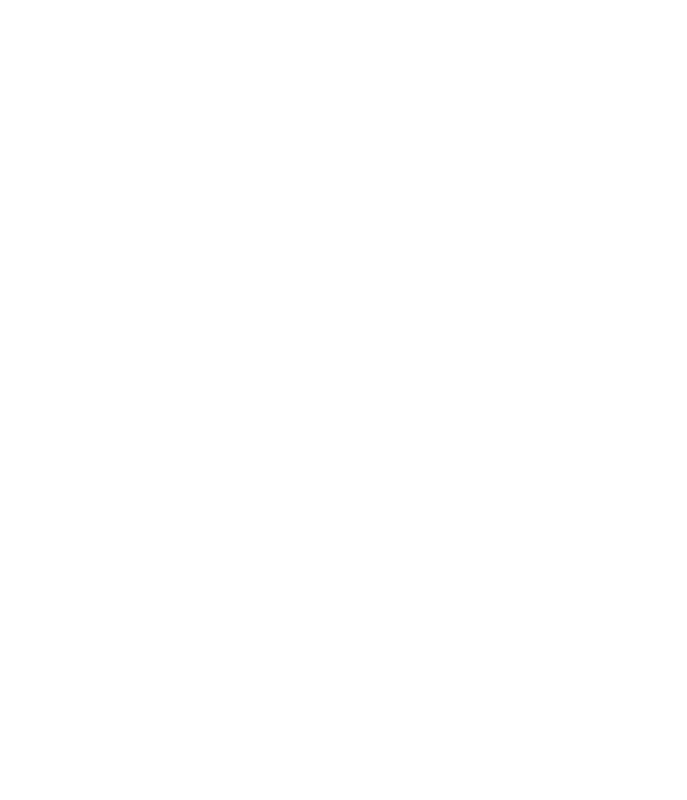
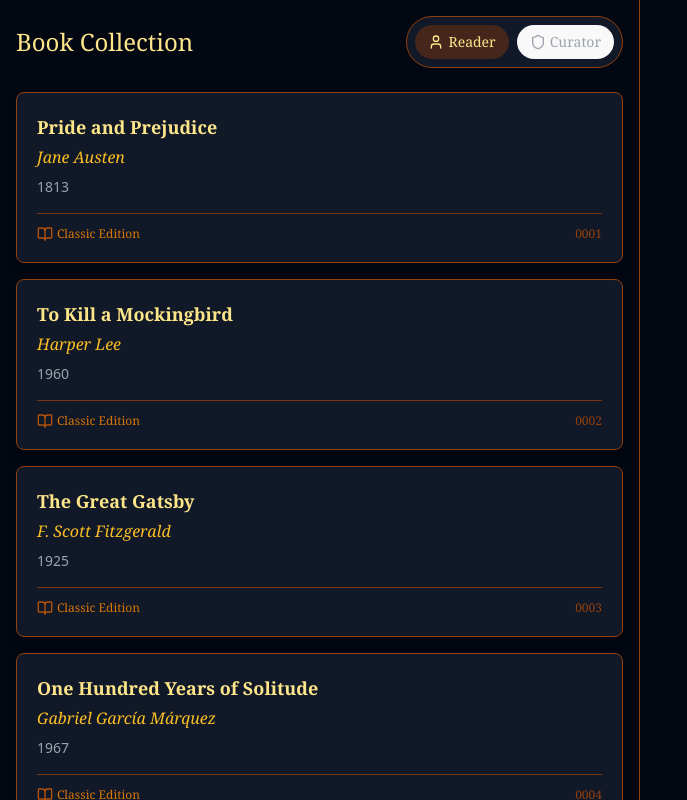
Before and after one commit to ahmadhassan44/web-tech-lab-11, a React (Vite) app: page / in a window 1280 px wide. Shown: the top 800 px of the page, without its empty margins (0-687 px from the left). Built offline with nearby package versions, Linux system fonts and the light colour scheme.

Commit message:
feat/add role and its context along with its usage

```diff
--- a/src/App.css
+++ b/src/App.css
@@ -1,9 +1,9 @@
-
 #root {
-  max-width: 1280px;
-  margin: 0 auto;
-  padding: 2rem;
-  text-align: center;
+  height: 100%;
+  width: 100%;
+  margin: 0;
+  padding: 0;
+  overflow: hidden;
 }
 
 .logo {
--- a/src/App.jsx
+++ b/src/App.jsx
@@ -1,11 +1,21 @@
-import './App.css'
+import './App.css';
+import BookList from './components/BookList';
+import { RoleProvider } from './contexts/RoleContext';
 
 function App() {
-
   return (
-    <>
-    </>
-  )
+    <RoleProvider>
+      <div className="flex bg-gray-950 min-h-screen w-full text-white">
+        <BookList />
+        <div className="w-1/2 p-4">
+          {/* Content for the right side */}
+          <div className="h-full flex items-center justify-center">
+            <p className="text-amber-200 text-xl font-serif">Select a book to view details</p>
+          </div>
+        </div>
+      </div>
+    </RoleProvider>
+  );
 }
 
-export default App
+export default App;
--- /dev/null
+++ b/src/components/AddBookComponent.jsx
@@ -0,0 +1,3 @@
+function AddBookComponenta) {
+
+}
--- /dev/null
+++ b/src/components/BookCard.jsx
@@ -0,0 +1,59 @@
+import { Pencil, Trash2, BookOpen } from 'lucide-react';
+import { useState } from 'react';
+import { useRole } from '../contexts/RoleContext';
+
+function BookCard({ book, onEditBook }) {
+  const [isEditing, setIsEditing] = useState(false);
+  const { role } = useRole();
+  const isAdmin = role === 'admin';
+
+  const handleDelete = () => {
+    // Handle delete logic
+    console.log('Delete book:', book.id);
+  };
+
+  return (
+    <div className="bg-gray-900 p-5 rounded-lg shadow-lg border border-amber-800 transition-all duration-300 hover:shadow-amber-900/30 hover:shadow-xl hover:scale-[1.02]">
+      <div className="flex justify-between items-start">
+        <div>
+          <h3 className="text-amber-200 font-serif text-lg font-bold">{book.title}</h3>
+          <p className="text-amber-400 font-serif italic mt-1">{book.author}</p>
+
+          {book.year && (
+            <p className="text-gray-400 text-sm mt-2">{book.year}</p>
+          )}
+        </div>
+
+        {isAdmin && (
+          <div className="flex space-x-2">
+            <button
+              onClick={() => setIsEditing(true)}
+              className="p-1 rounded-full bg-gray-800 text-amber-400 hover:text-amber-300 hover:bg-gray-700 transition-colors duration-200"
+              aria-label="Edit book"
+            >
+              <Pencil size={16} />
+            </button>
+            <button
+              onClick={handleDelete}
+              className="p-1 rounded-full bg-gray-800 text-amber-400 hover:text-red-400 hover:bg-gray-700 transition-colors duration-200"
+              aria-label="Delete book"
+            >
+              <Trash2 size={16} />
+            </button>
+          </div>
+        )}
+      </div>
+
+      {/* Decorative elements */}
+      <div className="mt-4 pt-3 border-t border-amber-900 flex justify-between items-center">
+        <div className="flex items-center">
+          <BookOpen size={16} className="text-amber-700 mr-1" />
+          <span className="text-amber-600 text-xs font-serif">Classic Edition</span>
+        </div>
+        <div className="text-amber-800 text-xs font-serif">{book.id.toString().padStart(4, '0')}</div>
+      </div>
+    </div>
+  );
+}
+
+export default BookCard;
--- /dev/null
+++ b/src/components/BookList.jsx
@@ -0,0 +1,87 @@
+import { useState } from 'react';
+import BookCard from './BookCard';
+import RoleSwitcher from './RoleSwitcher';
+import { useRole } from '../contexts/RoleContext';
+
+function BookList() {
+    const { role } = useRole();
+    const [books, setBooks] = useState([{
+        id: 1,
+        title: "Pride and Prejudice",
+        author: "Jane Austen",
+        year: 1813
+      },
+      {
+        id: 2,
+        title: "To Kill a Mockingbird",
+        author: "Harper Lee",
+        year: 1960
+      },
+      {
+        id: 3,
+        title: "The Great Gatsby",
+        author: "F. Scott Fitzgerald",
+        year: 1925
+      },
+      {
+        id: 4,
+        title: "One Hundred Years of Solitude",
+        author: "Gabriel García Márquez",
+        year: 1967
+      },
+      {
+        id: 5,
+        title: "Moby-Dick",
+        author: "Herman Melville",
+        year: 1851
+      },
+      {
+        id: 6,
+        title: "War and Peace",
+        author: "Leo Tolstoy",
+        year: 1869
+      },
+      {
+        id: 7,
+        title: "The Odyssey",
+        author: "Homer"
+      },
+      {
+        id: 8,
+        title: "Crime and Punishment",
+        author: "Fyodor Dostoevsky",
+        year: 1866
+      },
+      {
+        id: 9,
+        title: "Jane Eyre",
+        author: "Charlotte Brontë",
+        year: 1847
+      },
+      {
+        id: 10,
+        title: "The Divine Comedy",
+        author: "Dante Alighieri"
+      }]);
+
+      return (
+        <div className="w-1/2 p-4 border-r border-amber-800">
+          <div className="flex justify-between items-center mb-6">
+            <h2 className="text-2xl font-serif text-amber-200">Book Collection</h2>
+            <RoleSwitcher />
+          </div>
+
+          <div className="space-y-4 pb-4">
+            {books.map((book) => (
+              <BookCard
+                key={book.id}
+                book={book}
+                role={role}
+              />
+            ))}
+          </div>
+        </div>
+      );
+}
+
+export default BookList;
--- /dev/null
+++ b/src/components/RoleSwitcher.jsx
@@ -0,0 +1,40 @@
+import { Shield, User } from 'lucide-react';
+import { useRole } from '../contexts/RoleContext';
+
+function RoleSwitcher() {
+  const { role, handleRoleChange } = useRole();
+
+  return (
+    <div className="flex items-center justify-end">
+      <div className="flex items-center space-x-2 bg-gray-900 p-2 rounded-full border border-amber-800">
+        <button
+          onClick={() => handleRoleChange('user')}
+          className={`flex items-center space-x-1 px-3 py-1.5 rounded-full transition-colors duration-300 ${
+            role === 'user'
+              ? 'bg-amber-900/50 text-amber-200'
+              : 'text-gray-400 hover:text-amber-400'
+          }`}
+          aria-label="Switch to user mode"
+        >
+          <User size={16} />
+          <span className="font-serif text-sm">Reader</span>
+        </button>
+
+        <button
+          onClick={() => handleRoleChange('admin')}
+          className={`flex items-center space-x-1 px-3 py-1.5 rounded-full transition-colors duration-300 ${
+            role === 'admin'
+              ? 'bg-amber-900/50 text-amber-200'
+              : 'text-gray-400 hover:text-amber-400'
+          }`}
+          aria-label="Switch to admin mode"
+        >
+          <Shield size={16} />
+          <span className="font-serif text-sm">Curator</span>
+        </button>
+      </div>
+    </div>
+  );
+}
+
+export default RoleSwitcher;
--- /dev/null
+++ b/src/contexts/RoleContext.jsx
@@ -0,0 +1,25 @@
+import { createContext, useContext, useState } from 'react';
+
+const RoleContext = createContext();
+
+export function RoleProvider({ children }) {
+  const [role, setRole] = useState('user');
+
+  const handleRoleChange = (newRole) => {
+    setRole(newRole);
+  };
+
+  return (
+    <RoleContext.Provider value={{ role, handleRoleChange }}>
+      {children}
+    </RoleContext.Provider>
+  );
+}
+
+export function useRole() {
+  const context = useContext(RoleContext);
+  if (!context) {
+    throw new Error('useRole must be used within a RoleProvider');
+  }
+  return context;
+}
```
